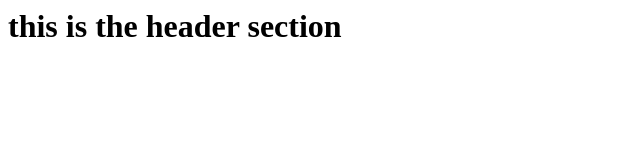
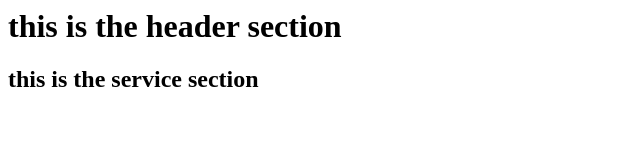
Before and after one commit to SatyamSajwani/git-clone, a plain HTML site: page index.html in a window 1280 px wide. Shown: the whole page, without its empty margins (0-640 px from the left). Drawn offline with Linux system fonts and the light colour scheme.

Commit message:
insert the service section

```diff
--- a/index.html
+++ b/index.html
@@ -1 +1,2 @@
 <h1>this is the header section</h1>
+<h2>this is the service section</h2>
```
